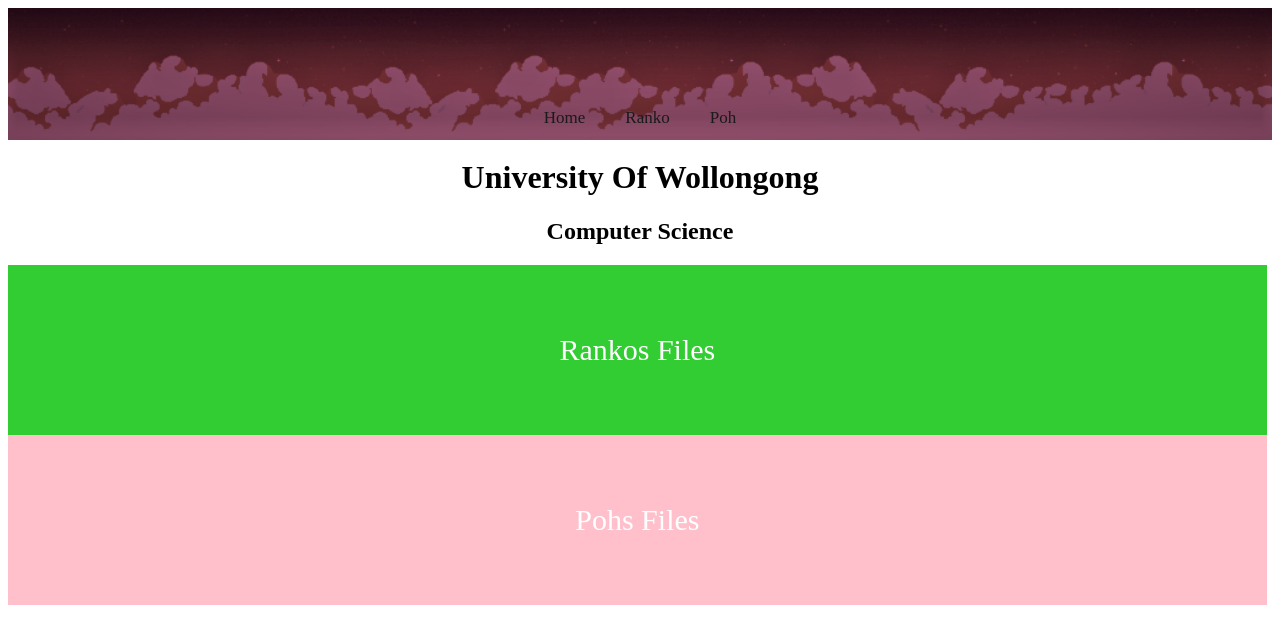
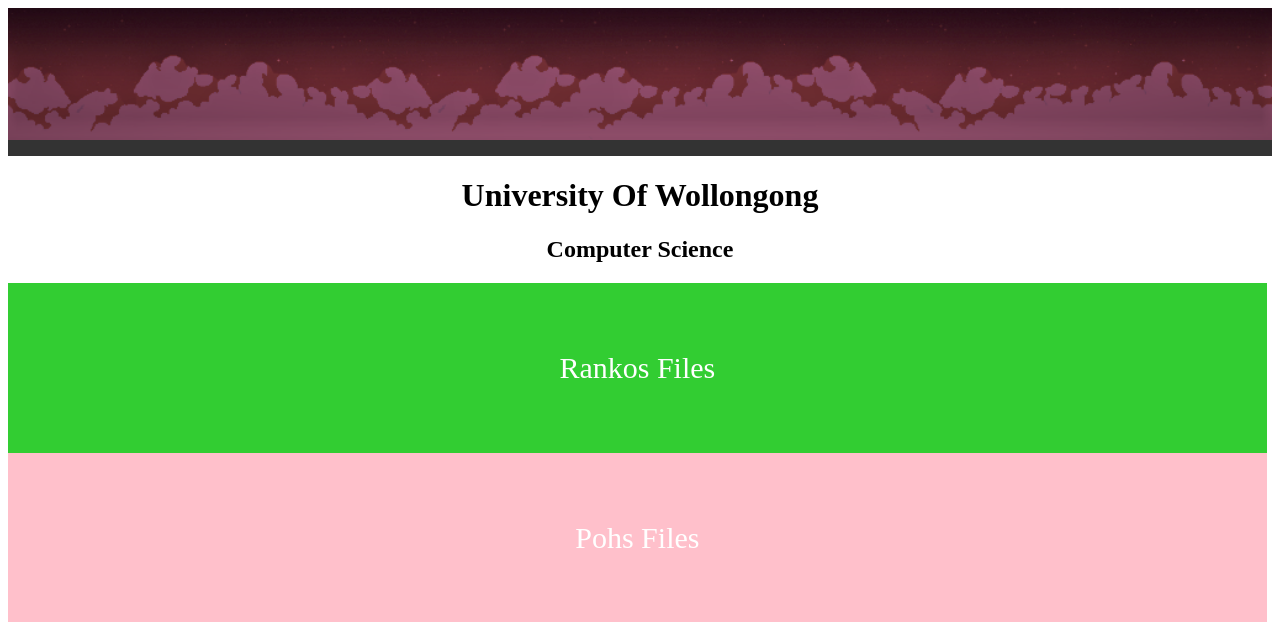
Before and after one commit to rankopolat/Project, a PHP site: page / in a window 1280 px wide. Shown: the top 622 px of the page. Run offline with PHP 8.4, Linux system fonts and the light colour scheme.

Commit message:
Update style1.css

```diff
--- a/style1.css
+++ b/style1.css
@@ -7,21 +7,32 @@
 .container img{
   width:100%;}
 
-.topbar{
-  background-color: #bfbfbf;
+
+.topbar {
+  background-color: #333;
   overflow: hidden;
+}
+
+/* Style the links inside the navigation bar */
+.topbar a {
+  float: left;
+  color: #f2f2f2;
   text-align: center;
-  height: 30px;
-}
-.topbar a {
-  color: #1a1a1a;
-  text-align: center;
-  padding: 14px 18px;
+  padding: 14px 16px;
   text-decoration: none;
   font-size: 17px;
 }
-.topbar a:hover{
-  background-color: #ffffff;
+
+/* Change the color of links on hover */
+.topbar a:hover {
+  background-color: #ddd;
+  color: black;
+}
+
+/* Add a color to the active/current link */
+.topbar a.active {
+  background-color: #04AA6D;
+  color: white;
 }
 
 div.Ranko, div.Poh{
```
